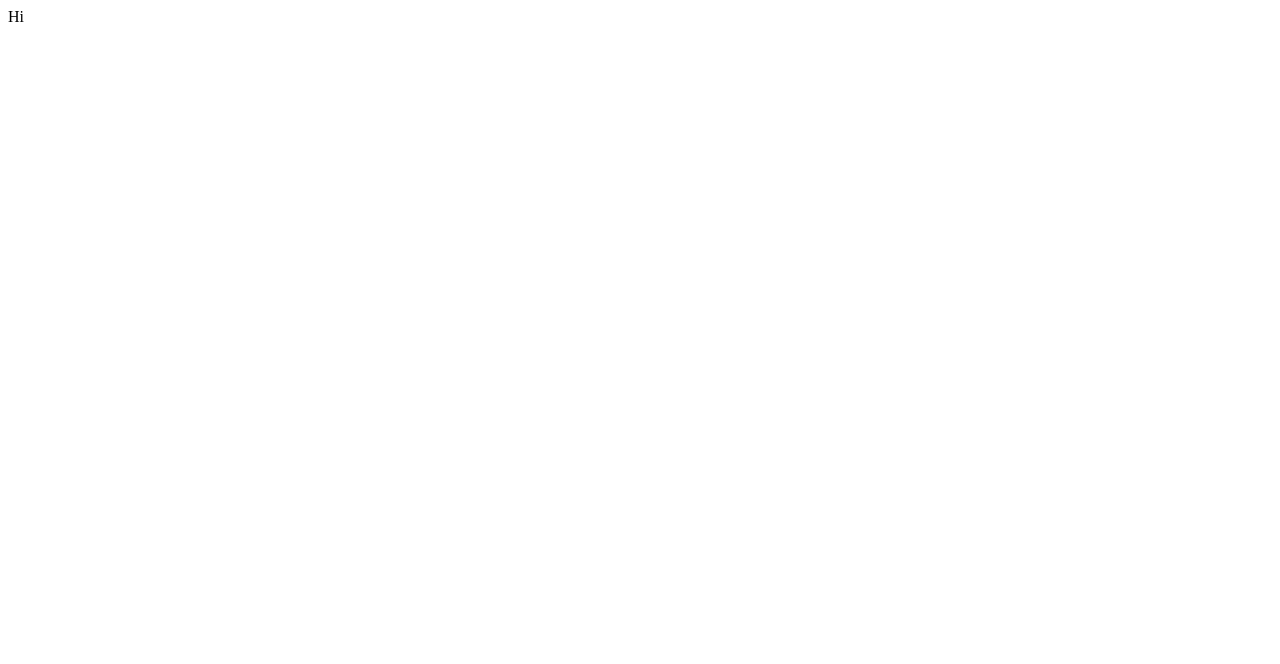
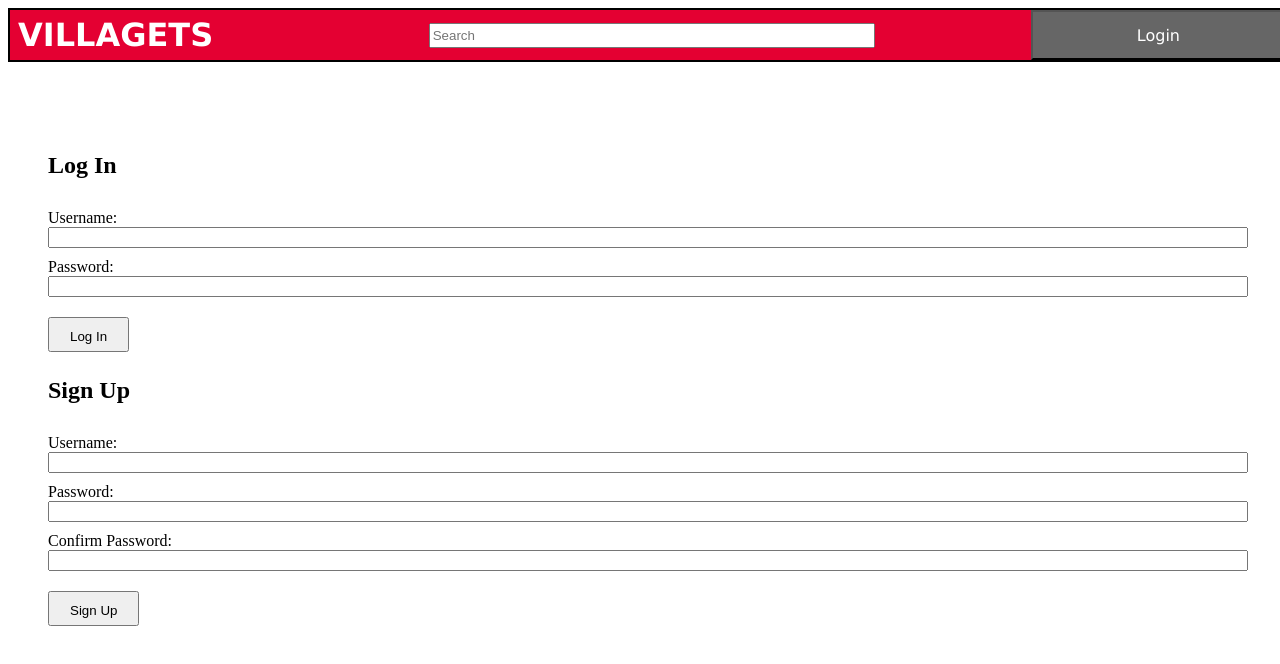
Before and after one commit to ma17du32et422/VillagETS, a React (Vite) app in the folder Application-web/: page /LoginPage in a window 1280 px wide. Shown: the top 664 px of the page. Built offline with nearby package versions, Linux system fonts and the light colour scheme.

Commit message:
[Web] Separated the profile page and the login page

```diff
--- a/Application-web/src/pages/LoginPage.jsx
+++ b/Application-web/src/pages/LoginPage.jsx
@@ -1,7 +1,30 @@
+/** Component imports */
+import Header from "../components/Header.jsx";
+import LoginForm from "../components/LoginForm";
+import SignupForm from "../components/SignupForm";
+
+/** Styling */
+import '../assets/ProfilePage.css'
+
 function LoginPage(){
-    return(
-        "Hi"
-    )
+    return (
+        <>
+            <header>
+                <Header />
+            </header>
+
+            <main id="profileMain">
+
+                {/** LoginForm and SignupForm */}
+                <section id="login-container">
+                    <div id="login">
+                        <LoginForm />
+                        <SignupForm />
+                    </div>
+                </section>
+            </main>
+        </>
+    );
 }
 
 export default LoginPage;
--- a/Application-web/src/pages/ProfilePage.jsx
+++ b/Application-web/src/pages/ProfilePage.jsx
@@ -1,7 +1,5 @@
 /** Component imports */
 import Header from "../components/Header.jsx";
-import LoginForm from "../components/LoginForm";
-import SignupForm from "../components/SignupForm";
 import UsernameForm from "../components/UsernameForm";
 import PasswordForm from "../components/PasswordForm";
 
@@ -21,14 +19,6 @@
             </header>
 
             <main id="profileMain">
-
-                {/** LoginForm and SignupForm */}
-                <section id="login-container">
-                    <div id="login">
-                        <LoginForm />
-                        <SignupForm />
-                    </div>
-                </section>
 
                 {/** UsernameForm and PasswordForm */}
                 <section id="profile-edit-container">
@@ -64,7 +54,6 @@
                                     const text = await response.text();
                                     console.log('Réponse serveur:', text);
 
-
                                 }}
                             />
                             <button onClick={() => document.getElementById('profile-picture-input').click()}>
```
